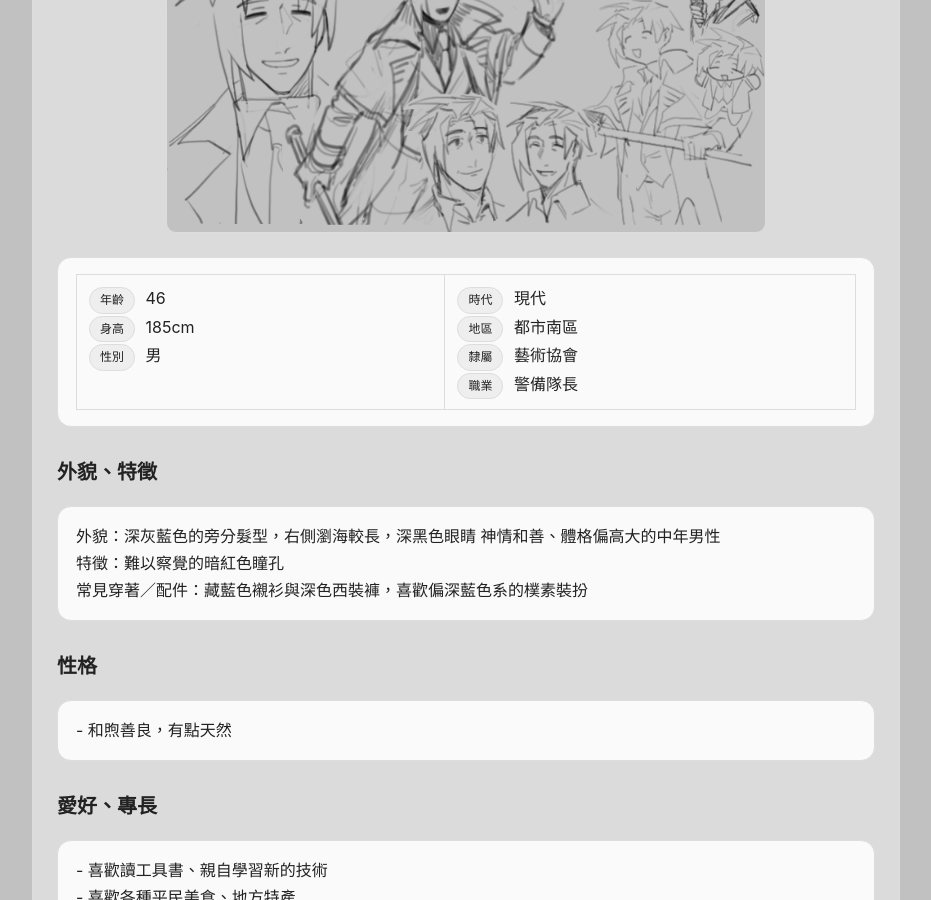
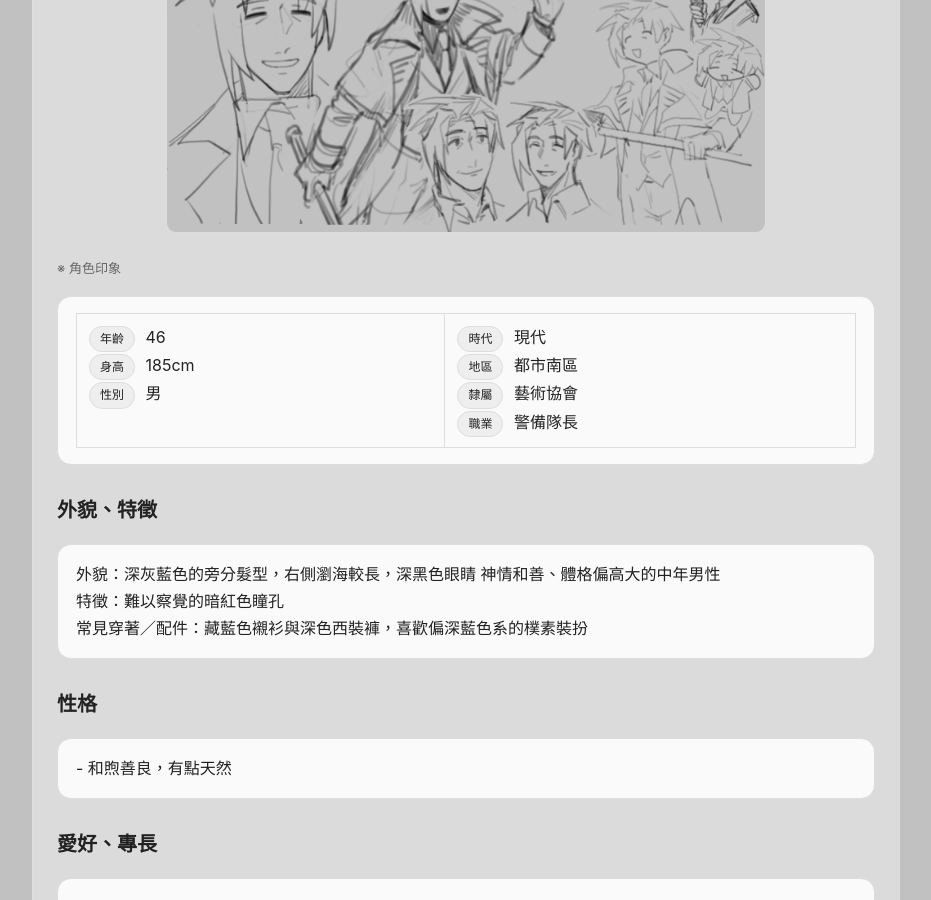
Before and after one commit to yoyoseal/char-archive, a Jekyll site: the page built from _characters/hiiragi.md, in a window 1280 px wide and 900 px high, scrolled down 312 px. Shown: the whole window, without its empty margins (174-1105 px from the left). Built offline with Jekyll 4.4.1, drawn with Linux system fonts in a browser that asks for light colours.

Commit message:
Update hiiragi.md

```diff
--- a/_characters/hiiragi.md
+++ b/_characters/hiiragi.md
@@ -4,6 +4,7 @@ subtitle: 霧隱之子
 ---
 <p align="center">
   <img src="{{ '/images/hiiragi/banner.png' | relative_url }}" width="600">
+    <figcaption class="small">※ 角色印象</figcaption>
 </p>
 
 <div class="card">
```
